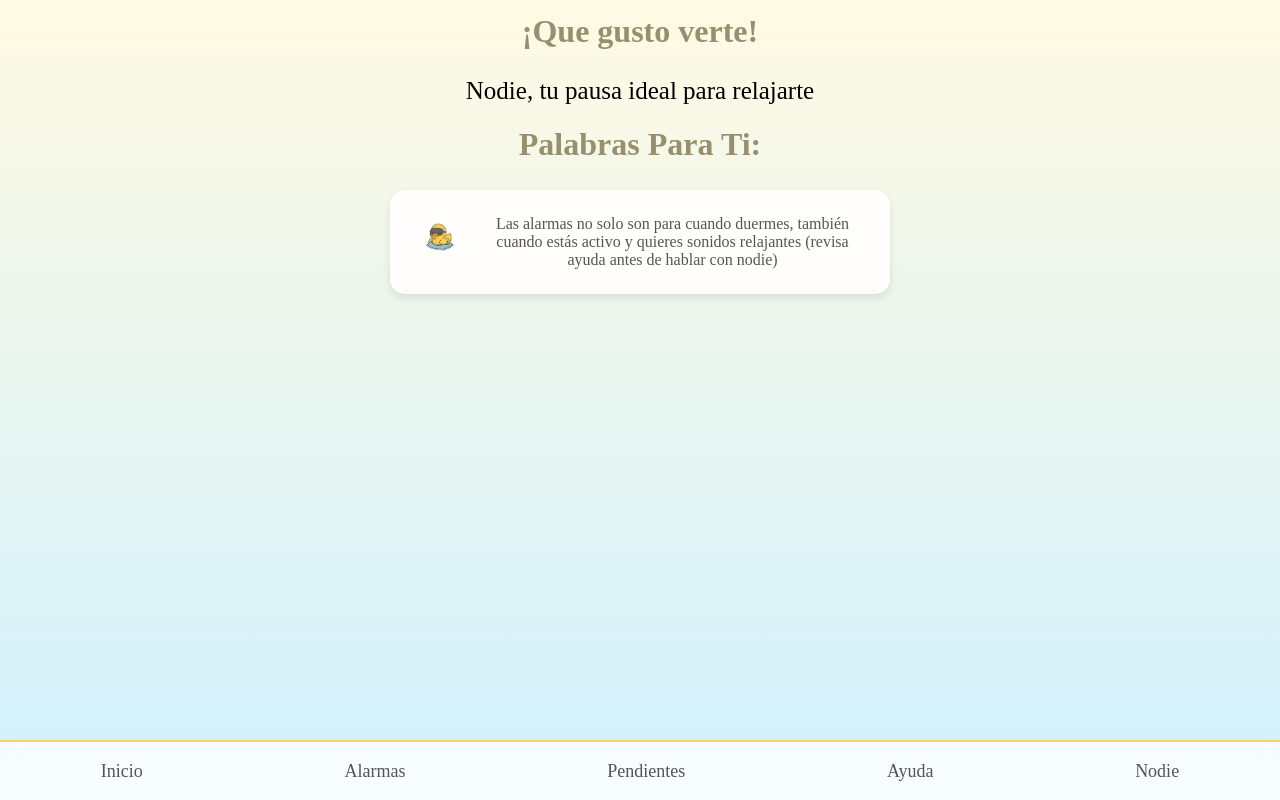
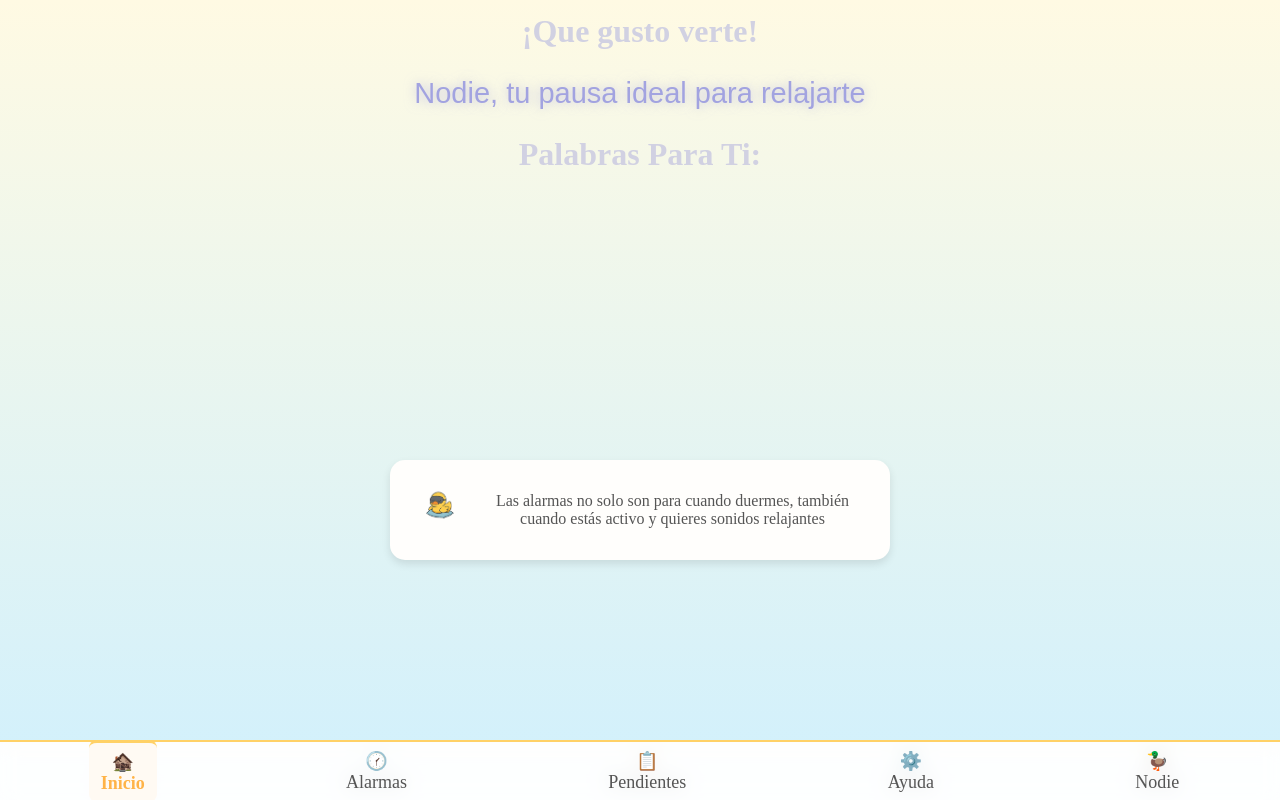
Before and after one commit to annikeons/Nodie, a plain HTML site: page index.html in a window 1280 px wide. Drawn offline with nearby package versions, Linux system fonts and the light colour scheme; a script that the page names is missing.

Commit message:
Add files via upload

```diff
--- a/index.html
+++ b/index.html
@@ -16,17 +16,17 @@
     <div class="content">
     <div id="home" class="section active">
         <h1 class="animated-text"> ¡Que gusto verte! </h1>
-        <p style="text-align:center; font-size: 25px"> Nodie, tu pausa ideal para relajarte <br> <br>
+        <p  class="clancy"> Nodie, tu pausa ideal para relajarte <br> <br>
          </p>
           <h1 class="animated-text"> Palabras Para Ti: </h1>
         <div class="cards" class="consejo-box" class="consejo-card" >
-            <div class="card"><img src="sleeper duck.png"><p id="consejo-texto">Las alarmas no solo son para cuando duermes, también cuando estás activo y quieres sonidos relajantes (revisa ayuda antes de hablar con nodie)</p></div>
+            <div class="card"><img src="sleeper duck.png"><p id="consejo-texto">Las alarmas no solo son para cuando duermes, también cuando estás activo y quieres sonidos relajantes</p></div>
 
         </div>
     </div>
 
     <div id="nodie" class="section">
-    <h1> Nodie</h1>
+    <h1 class="uwu"> Nodie</h1>
     <iframe
         src="chat.html"
         style="width:100%; height:440px; border:none; border-radius:15px;"
@@ -38,7 +38,7 @@
 
 
     <div id="alarm" class="section">
-        <h1> Alarmas</h1>
+        <h1 class="wapi"> Alarmas</h1>
         <div class="alarm-container">
             <label>Hora:</label>
             <input type="time" id="alarmTime">
@@ -175,12 +175,14 @@
 
 
 <div class="menu">
-    <button onclick="showSection('home')"><span>Inicio</span></button>
-    <button onclick="showSection('alarm')"><span>Alarmas</span></button>
-    <button onclick="showSection('events')"><span>Pendientes</span></button>
-    <button onclick="showSection('settings')"><span>Ayuda</span></button>
-    <button onclick="showSection('nodie')"><span>Nodie</span></button>
+    <button onclick="showSection('home')">🏚️<span>Inicio</span></button>
+    <button onclick="showSection('alarm')">🕜<span>Alarmas</span></button>
+    <button onclick="showSection('events')">📋<span>Pendientes</span></button>
+    <button onclick="showSection('settings')">⚙️<span>Ayuda</span></button>
+    <button onclick="showSection('nodie')">🦆<span>Nodie</span></button>
 </div>
+
+
 
 <div id="alarmMessage"></div>
 
@@ -348,7 +350,7 @@ loadEvents();
             }
 
             .lower_navbar .logo {
-                margin-bottom: 10px;
+                margin-bottom: px;
             }
 
             .dropdown-menu {
@@ -362,11 +364,12 @@ loadEvents();
   const consejos = [
 
    "Si solo tienes 30 minutos libres, es mejor relajarte y no dormir",
+   "Si quieres chatear con Nodie, revisa *Ayuda*",
+   "Si solo tienes 30 minutos libres, es mejor relajarte y no dormir",
 "Nada se compara con contarle tu día a una persona real",
 "Evita dormir justo antes de tus actividades, podrías sentirte más cansado después",
 "Un descanso corto puede ayudarte a recuperar energía y concentración",
-"Lo estás haciendo bien",
-"Eres valiente",
+"Eres valiente,lo estás haciendo bien",
 "Si te sientes agotado, una pausa breve puede marcar la diferencia",
 "Recuerda que descansar también es avanzar",
 "Tómate un momento para respirar y pensar en ti",
@@ -375,7 +378,7 @@ loadEvents();
 "A veces lo mejor que puedes hacer es detenerte un momento",
 "No se trata de hacer más, sino de hacerlo con calma",
 "Descansar no es perder el tiempo, es recuperarlo",
-"Tu bienestar también es importante",
+"     Tu bienestar también es importante",
 "Una mente tranquila puede con cualquier reto",
 "Hoy también cuenta, aunque solo hayas avanzado un poco",
 "Permítete un momento de silencio, te hará bien",
@@ -396,17 +399,17 @@ loadEvents();
 "Buscar compañía cuando lo necesitas es una forma de cuidarte",
 "Hablar con alguien de confianza puede aclarar tu mente",
 "Las palabras compartidas alivian el corazón",
-"No te guardes todo, hablar también libera",
-"A veces solo necesitas que alguien te escuche de verdad",
-"Conectar con alguien puede traer calma a tu día",
-"Tu voz también merece ser escuchada",
-"No estás sola, hay personas que se preocupan por ti",
-"Compartir lo que vives hace más ligero el camino",
-"Una charla sincera puede devolverte la paz",
-"Hablar con alguien real te recuerda que no todo se resuelve sola",
-"A veces el mejor descanso es una buena conversación",
-"Hablar también es una forma de sanar",
-"No tienes que cargar sola con todo lo que sientes"
+"       No te guardes todo, hablar también libera",
+" A veces solo necesitas que alguien te escuche de verdad",
+"   Conectar con alguien puede traer calma a tu día",
+"      Tu voz también merece ser escuchada",
+" No estás sola/solo, hay personas que se preocupan por ti",
+" Compartir lo que vives hace más ligero el camino",
+" Una charla sincera puede devolverte la paz",
+" Hablar con alguien real te recuerda que no todo se resuelve sola",
+"  A veces el mejor descanso es una buena conversación",
+"  Hablar también es una forma de sanar",
+"  No tienes que cargar sola con todo lo que sientes"
   ];
 
   let indice = 0;
@@ -418,11 +421,11 @@ loadEvents();
       indice = (indice + 1) % consejos.length;
       texto.textContent = consejos[indice];
       texto.style.opacity = 1;
-    }, 400);
+    }, 300);
   }
 
 
-  setInterval(cambiarConsejo, 9000);
+  setInterval(cambiarConsejo, 6000);
 </script>
 <script>
 if ('serviceWorker' in navigator) {
@@ -432,6 +435,44 @@ if ('serviceWorker' in navigator) {
 }
 </script>
 
+ <div class="menu">
+      <button onclick="showSection('home', event)" class="active">🏚️<span>Inicio</span></button>
+      <button onclick="showSection('alarm', event)">🕜<span>Alarmas</span></button>
+      <button onclick="showSection('events', event)">📋<span>Pendientes</span></button>
+      <button onclick="showSection('settings', event)">⚙️<span>Ayuda</span></button>
+      <button onclick="showSection('nodie', event)">🦆<span>Nodie</span></button>
+  </div>
+
+  <script>
+    function showSection(sectionId, event) {
+      // Oculta todas las secciones
+      document.querySelectorAll('.section').forEach(sec => sec.style.display = 'none');
+
+      // Muestra la seleccionada
+      document.getElementById(sectionId).style.display = 'block';
+
+      // Quita la clase activa de todos los botones
+      document.querySelectorAll('.menu button').forEach(btn => btn.classList.remove('active'));
+
+      // Añade la clase activa al botón clicado
+      event.currentTarget.classList.add('active');
+    }
+  </script>
+
+<script>
+  // Evita desplazamiento si no hay contenido suficiente
+  function checkScroll() {
+    const doc = document.documentElement;
+    if (doc.scrollHeight <= window.innerHeight) {
+      document.body.classList.add('no-scroll');
+    } else {
+      document.body.classList.remove('no-scroll');
+    }
+  }
+  window.addEventListener('load', checkScroll);
+  window.addEventListener('resize', checkScroll);
+</script>
+
 
 </body>
 
--- a/stylex.css
+++ b/stylex.css
@@ -48,7 +48,7 @@ body.dark {
 h1 {
     text-align: center;
     margin-bottom: 20px;
-    color: rgb(151, 144, 111);
+    color:rgb(209, 209, 226);
 }
 
 /* Me rboé la idea de sporifai */
@@ -76,10 +76,35 @@ h1 {
     color: #555;
     cursor: pointer;
     transition: color 0.3s;
+    transition: all 0.25s ease-in-out;
 }
 
 .menu button:hover {
     color: #ffb347;
+}
+
+.clancy {
+  color: rgb(162, 163, 224);
+  font-size: 29px;
+  text-align: center;
+  font-family: 'Nunito', sans-serif;
+  text-shadow: 0 0 12px rgba(162, 163, 224, 0.6);
+}
+
+.wapi{
+     text-shadow: 0 0 12px rgba(207, 207, 247, 0.6)
+}
+
+.menu button.active {
+    color: #ffb347; /* mismo tono que el hover para coherencia */
+    font-weight: bold;
+    border-top: 3px solid #ffd166; /* línea superior suave */
+    background-color: #fffaf3; /* fondo apenas cálido */
+    transition: all 0.3s ease;
+}
+
+.uwu {
+     text-shadow: 0 0 12px rgba(184, 185, 226, 0.6)
 }
 
 /* Secciones */
@@ -338,3 +363,74 @@ li {
 body.dark li {
   color: #f0e5e5;
 }
+
+
+/* === Evitar desplazamiento cuando no hay más contenido === */
+html, body {
+  height: 100%;
+  overflow-y: auto;
+}
+
+body.no-scroll {
+  overflow: hidden;
+}
+
+.section {
+  min-height: 100vh;
+  display: flex;
+  flex-direction: column;
+  justify-content: center;
+  align-items: center;
+}
+
+/* === Modo oscuro mejorado === */
+body.dark {
+  background: linear-gradient(to bottom, #121212, #0c0c0c);
+  color: #f2f2f2;
+  transition: background 0.4s, color 0.4s;
+}
+
+/* Botones del menú en modo oscuro */
+body.dark .menu {
+  background: rgba(30, 30, 30, 0.9);
+  border-top: 2px solid #333;
+}
+
+body.dark .menu button {
+  color: #ddd;
+}
+
+body.dark .menu button.active {
+  background: #ffd166;
+  color: #1a1a1a;
+  border-top: 3px solid #ffb347;
+}
+
+/* Botones generales */
+button,
+select {
+  background-color: #ffd166;
+  color: #000;
+  border: none;
+  border-radius: 8px;
+  padding: 8px 12px;
+  cursor: pointer;
+  transition: all 0.3s ease;
+}
+
+/* Botones en modo oscuro */
+body.dark button,
+body.dark select {
+  background-color: #2e2e2e;
+  color: #ffd166;
+  border: 1px solid #555;
+}
+
+body.dark button:hover {
+  background-color: #3b3b3b;
+}
+
+/* Transición general */
+* {
+  transition: background-color 0.3s ease, color 0.3s ease;
+}
```
